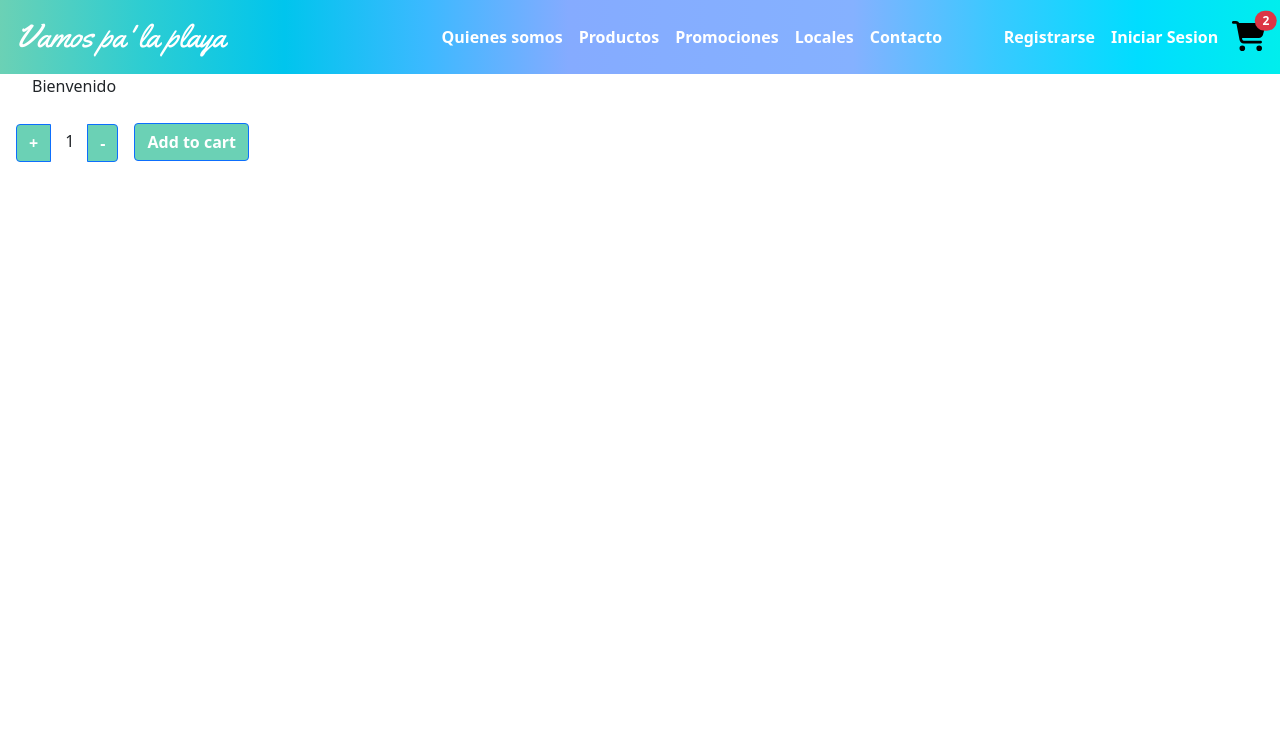
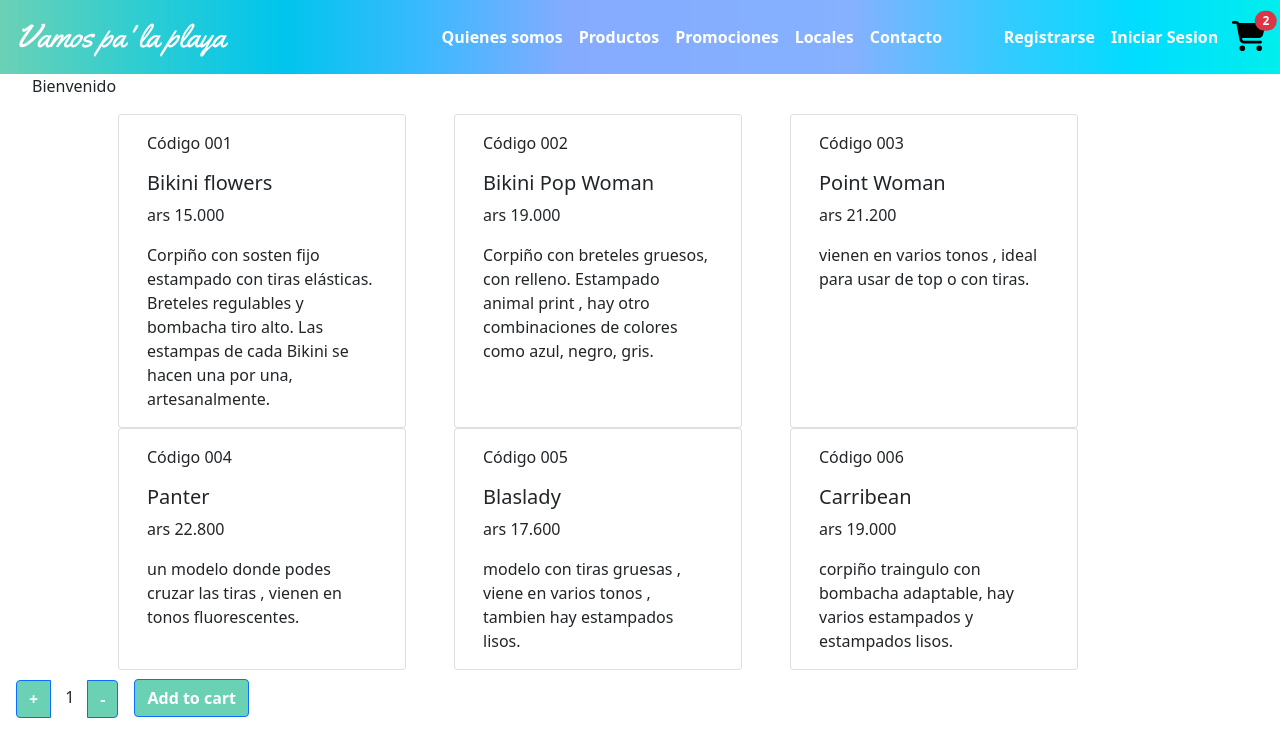
Before and after one commit to gabypizzutti/vamospalaplaya-pizzutti, a React (Create React App) app: page / in a window 1280 px wide. Shown: the top 756 px of the page. Built offline with nearby package versions, Linux system fonts and the light colour scheme; a web font is replaced by a local one.

Commit message:
se completa item y itemlist

```diff
--- a/src/App.css
+++ b/src/App.css
@@ -76,6 +76,9 @@
   font-weight: 900;
 }
 
+#cards{
+  margin-left: 3em;
+}
 /* termina estilo de mi pagina */
 
 .App {
--- a/src/components/Item.js
+++ b/src/components/Item.js
@@ -0,0 +1,20 @@
+import React from "react";
+import {Card, Button } from 'react-bootstrap';
+import ItemListContainer from "./ItemListContainer";
+import ItemCount from "./ItemCount";
+
+export default function Item ({id, modelo, price, description}) {
+    console.log(modelo, "prueba de funcionamiento")
+    return(
+        <>
+        <Card id="cards" style={{ width: '18rem' }}>
+            <Card.Body>
+            <Card.Text>{id}</Card.Text>
+            <Card.Title>{modelo}</Card.Title>
+            <Card.Text>{price}</Card.Text>
+            <Card.Text>{description}</Card.Text>
+            </Card.Body>
+        </Card>
+        </>
+    )
+}
--- a/src/components/ItemList.js
+++ b/src/components/ItemList.js
@@ -0,0 +1,18 @@
+import React from "react";
+import Item from './Item';
+import {Container, Row} from 'react-bootstrap';
+
+export default function ItemList ({productos}) {
+    return(
+        <>
+          <Container>
+            <Row>
+                {productos.map((product) => (
+                    <Item key={product.id} {...product} />
+                ))
+                }
+            </Row>
+          </Container>
+        </>
+    )
+}
--- a/src/components/ItemListContainer.js
+++ b/src/components/ItemListContainer.js
@@ -1,20 +1,19 @@
 import ItemCount from "./ItemCount";
 import { getData } from "../data";
 import { useEffect, useState } from "react";
+import ItemList from './ItemList';
 
 const ItemListContainer = ({greeting}) => {
 
     const [mallas, setMallas] = useState ([]);
 
     useEffect(() => {
-        function mostrar () {
-            let verData = getData ()
-            setMallas (verData)
+        async function mostrar (){
+            let mostrarProductos = await getData();
+            setMallas(mostrarProductos)
         }
         mostrar();
     }, []);
-
-    console.log(mallas, "info ok");
 
     const onAdd = (productos) => {
         alert(`${productos} productos agregados a tu carrito`);
@@ -23,7 +22,9 @@ const ItemListContainer = ({greeting}) => {
     return (
         <>
             <p className="mensaje">{greeting}</p>
+            <ItemList productos={mallas} />
             <ItemCount stock={5} initial={1} onAdd={onAdd} />
+
         </>
     );
 }
--- a/src/data.js
+++ b/src/data.js
@@ -1,44 +1,46 @@
+import { faClosedCaptioning, faCode } from "@fortawesome/free-solid-svg-icons";
+
 const data = [
     {
-        id: "001",
-        modelo: "Bikini flowers - tiro alto",
+        id: "Código 001",
+        modelo: "Bikini flowers",
         price: "ars 15.000",
-        img:require ("../src/assets/bikinirosaynegra,png"),
+        /* img:require ("../src/assets/bikinirosaynegra,png"),*/
         description: "Corpiño con sosten fijo estampado con tiras elásticas. Breteles regulables y bombacha tiro alto. Las estampas de cada Bikini se hacen una por una, artesanalmente."
     },
     {
-        id: "002",
+        id: "Código 002",
         modelo: "Bikini Pop Woman",
         price: "ars 19.000",
-        img: require("../src/assets/popwoman.png"),
+        /* img: require("../src/assets/popwoman.png"),*/
         description: "Corpiño con breteles gruesos, con relleno. Estampado animal print , hay otro combinaciones de colores como azul, negro, gris."
     },
     {
-        id: "003",
+        id: "Código 003",
         modelo: "Point Woman",
         price: "ars 21.200",
-        img: require ("../assets/pointwoman.png"),
+        /*img: require ("../assets/pointwoman.png"), */
         description: "vienen en varios tonos , ideal para usar de top o con tiras."
     },
     {
-        id: "004",
+        id: "Código 004",
         modelo: "Panter ",
         price: "ars 22.800",
-        img: require ("../assets/panterbikini.png"),
+        /* img: require ("../assets/panterbikini.png"), */
         description: "un modelo donde podes cruzar las tiras , vienen en tonos fluorescentes."
     },
     {
-        id: "005",
+        id: "Código 005",
         modelo: "Blaslady",
         price: "ars 17.600",
-        img: require ("../assets/minimalist.png"),
+        /* img: require ("../assets/minimalist.png"), */
         description: "modelo con tiras gruesas , viene en varios tonos , tambien hay estampados lisos."
     },
     {
-        id: "006",
-        modelo: "bikini Carribean con detalles negros y celestes",
+        id: "Código 006",
+        modelo: "Carribean",
         price: "ars 19.000",
-        img: require ("../assets/bikinirosaynegra.png"),
+        /* img: require ("../assets/bikinirosaynegra.png"), */
         description: "corpiño traingulo con bombacha adaptable, hay varios estampados y estampados lisos."
     },
 ]
```
